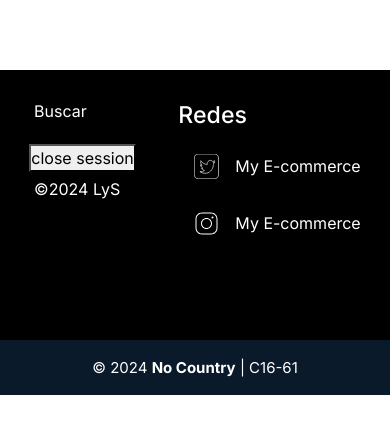
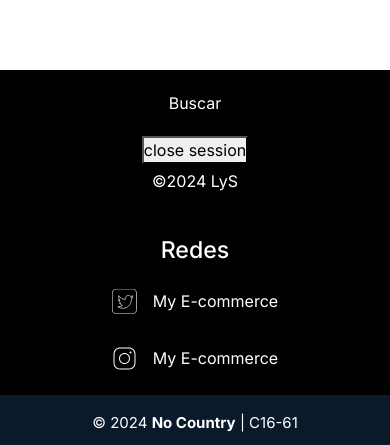
Before and after one commit to No-Country/c16-61, a Next.js app: page /users in a window 390 px wide. Shown: the part 665-1110 px from the top of the page. Before the commit the page ends 1060 px from the top, so only its background shows below. Built offline with nearby package versions, Linux system fonts and the light colour scheme; no server answers; the database is empty.

Commit message:
Added responsive design to footer

```diff
--- a/src/components/Footer/Footer.module.css
+++ b/src/components/Footer/Footer.module.css
@@ -59,9 +59,17 @@
   font-size: 15px;
 }
 
-@media (width < 860px) {
-  .redes{
-    padding-top: 2rem;
+@media (max-width: 480px) {
+  .Conteiner {
+    flex-direction: column;
+    height: auto;
+  }
+  .redes, .infOptions {
+    display: flex;
+    flex-direction: column;
+    justify-content: center;
+    align-items: center;
+    padding-top: 1rem;
     margin: 0;
   }
 }
```
